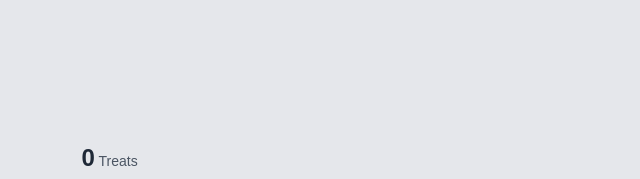
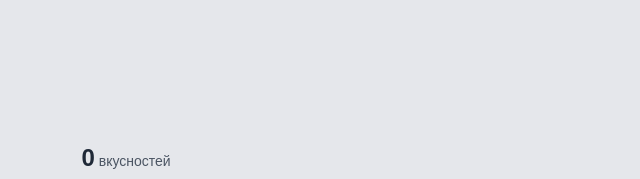
Before and after one commit to kocakn/snake_js, a plain HTML site: page index.html in a window 1280 px wide. Shown: the top 179 px of the page, 320-960 px from the left. Drawn offline with nearby package versions, Linux system fonts and the light colour scheme; a web font is replaced by a local one.

Commit message:
Немного русского языка в игру

```diff
--- a/game.html
+++ b/index.html
@@ -28,7 +28,7 @@
     <div class="w-1/1">
       <h3 class="mb-2 text-left text-sm text-gray-600">
         <span id="score" class="text-2xl font-extrabold text-gray-800"> </span>
-        Treats
+        вкусностей
       </h3>
       <h2 class="mb-2 text-center font-bold text-red-600" id="error" class="text-red-600"></h2>
 
```
